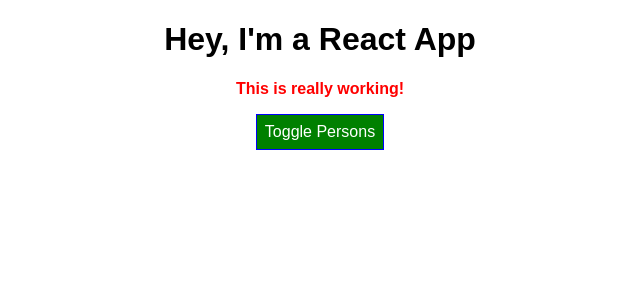
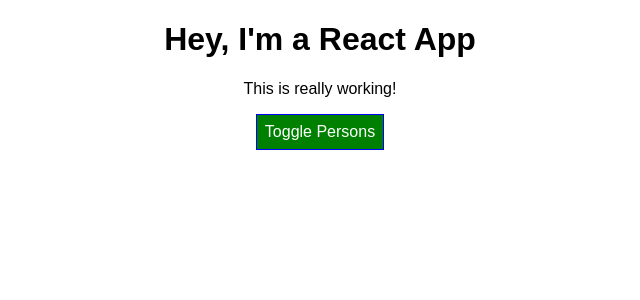
Before and after one commit to W3AI/max-react-guide, a React (Create React App) app: page / in a window 1280 px wide. Shown: the top 300 px of the page, without its empty margins (320-960 px from the left). Built offline with nearby package versions, Linux system fonts and the light colour scheme.

Commit message:
added css classes conditionals

```diff
--- a/src/App.js
+++ b/src/App.js
@@ -73,12 +73,18 @@ class App extends Component {
             style.backgroundColor = 'red';
         }
 
-        let classes = ['red', 'bold'].join(' ');    // "red bold"
+        const classes = [];
+        if (this.state.persons.length <= 2) {
+            classes.push('red');    // classes = ['red']
+        }
+        if (this.state.persons.length <= 1) {
+            classes.push('bold');   // classes = ['red', 'bold']
+        }
 
         return (
             <div className="App">
                 <h1>Hey, I'm a React App</h1>
-                <p className={classes} >This is really working!</p>
+                <p className={classes.join(' ')} >This is really working!</p>
                 <button
                     style={style}
                     onClick={this.togglePersonsHandler}>Toggle Persons</button>
```
